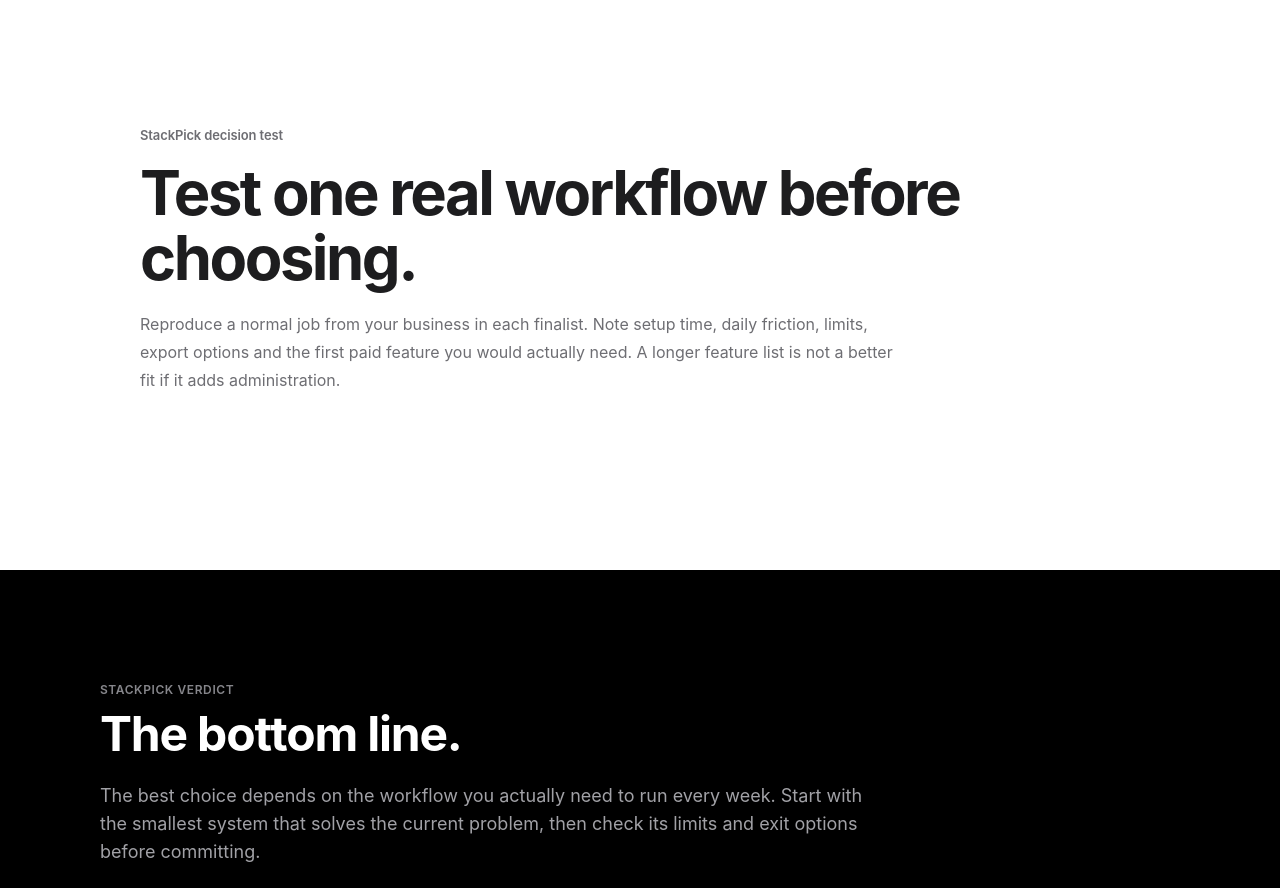
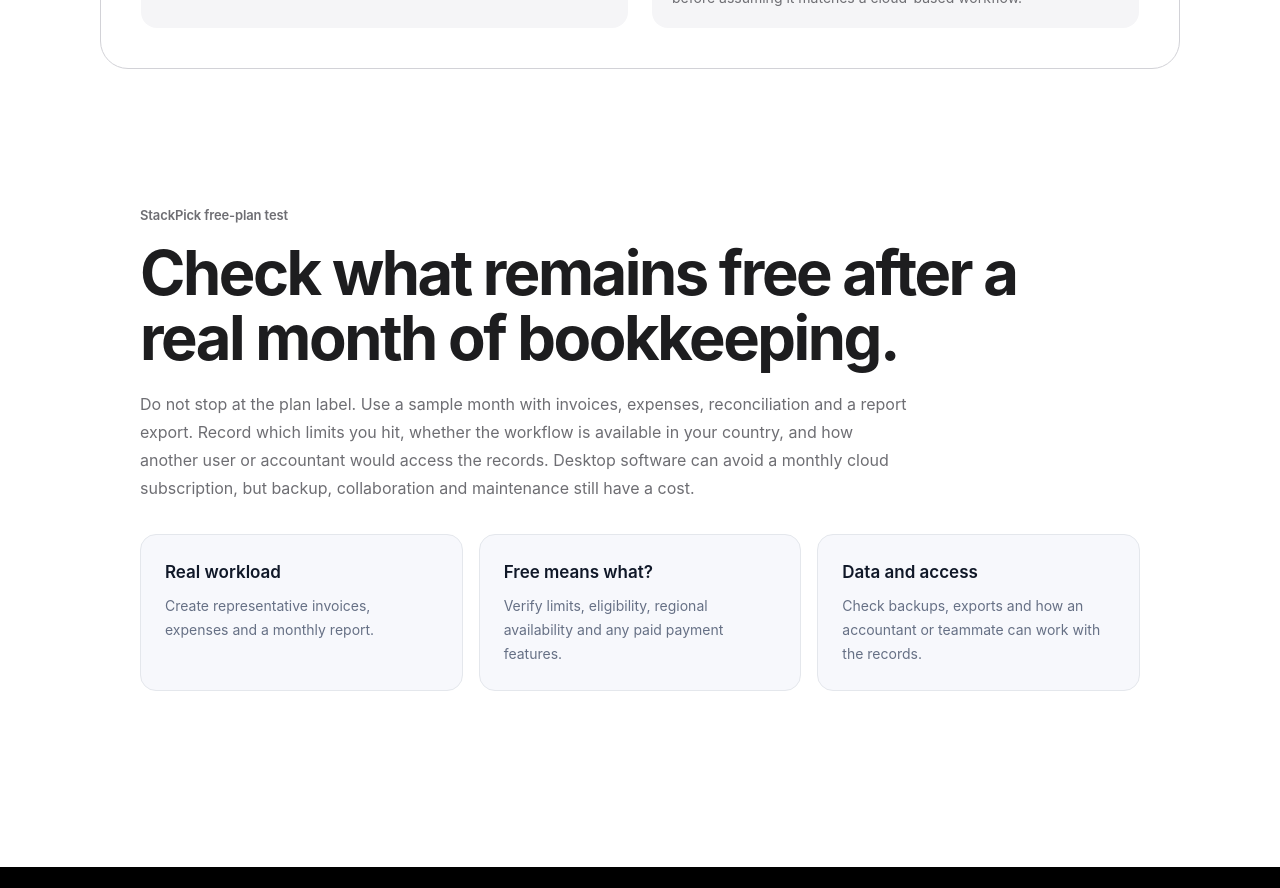
Before and after one commit to LinukaBandara/StackPick, a Next.js app: page /best/free-accounting-software in a window 1280 px wide. Shown: the part 3180-4068 px from the top of the page. Built offline with nearby package versions, Linux system fonts and the light colour scheme; no server answers.

Commit message:
Improve free accounting software tradeoffs

```diff
--- a/app/best/free-accounting-software/page.tsx
+++ b/app/best/free-accounting-software/page.tsx
@@ -15,22 +15,25 @@ export default function Page() {
       intro="Free accounting software compared for freelancers and small businesses, with attention to what remains free once real bookkeeping begins."
       pricingNote="Software plans change. Verify current pricing, user limits, regional availability and included features before making a business decision."
       tools={[
-        { name: "Wave", bestFor: "Simple bookkeeping in supported markets", freeOption: "Check the provider's current free or trial terms and limits.", tradeoff: "Compare current limits, integrations and upgrade cost before moving a real workflow.", url: "https://www.waveapps.com/" },
-        { name: "Zoho Books", bestFor: "Low-cost accounting entry", freeOption: "Check the provider's current free or trial terms and limits.", tradeoff: "Compare current limits, integrations and upgrade cost before moving a real workflow.", url: "https://www.zoho.com/books/" },
-        { name: "GnuCash", bestFor: "Free desktop accounting", freeOption: "Check the provider's current free or trial terms and limits.", tradeoff: "Compare current limits, integrations and upgrade cost before moving a real workflow.", url: "https://www.gnucash.org/" },
-        { name: "Manager", bestFor: "Free core desktop accounting", freeOption: "Check the provider's current free or trial terms and limits.", tradeoff: "Compare current limits, integrations and upgrade cost before moving a real workflow.", url: "https://www.manager.io/" },
+        { name: "Wave", bestFor: "Simple bookkeeping in supported markets", freeOption: "Check the provider's current free or trial terms and limits.", tradeoff: "May suit straightforward invoicing and bookkeeping in supported markets, but country availability and payment-processing fees can change whether it is a practical free option.", url: "https://www.waveapps.com/" },
+        { name: "Zoho Books", bestFor: "Low-cost accounting entry", freeOption: "Check the provider's current free or trial terms and limits.", tradeoff: "Worth checking if your business already uses Zoho, but confirm the current free-plan eligibility, transaction and user limits for your country.", url: "https://www.zoho.com/books/" },
+        { name: "GnuCash", bestFor: "Free desktop accounting", freeOption: "Check the provider's current free or trial terms and limits.", tradeoff: "A free desktop double-entry accounting option with strong control over local records, but it is less of a hosted team service and may require more manual setup and bookkeeping knowledge.", url: "https://www.gnucash.org/" },
+        { name: "Manager", bestFor: "Free core desktop accounting", freeOption: "Check the provider's current free or trial terms and limits.", tradeoff: "Offers desktop accounting software for users who prefer local files, but verify which features and deployment options are included before assuming it matches a cloud-based workflow.", url: "https://www.manager.io/" },
       ]}
       bottomLine="The best choice depends on the workflow you actually need to run every week. Start with the smallest system that solves the current problem, then check its limits and exit options before committing."
     >
       <section className="bg-white">
         <div className="sp-container py-16 sm:py-20">
-          <p className="sp-eyebrow">StackPick decision test</p>
-          <h2 className="sp-title mt-4 max-w-4xl">Test one real workflow before choosing.</h2>
+          <p className="sp-eyebrow">StackPick free-plan test</p>
+          <h2 className="sp-title mt-4 max-w-4xl">Check what remains free after a real month of bookkeeping.</h2>
           <p className="mt-5 max-w-3xl text-base leading-7 text-[#6e6e73]">
-            Reproduce a normal job from your business in each finalist. Note setup time,
-            daily friction, limits, export options and the first paid feature you would actually
-            need. A longer feature list is not a better fit if it adds administration.
+            Do not stop at the plan label. Use a sample month with invoices, expenses, reconciliation and a report export. Record which limits you hit, whether the workflow is available in your country, and how another user or accountant would access the records. Desktop software can avoid a monthly cloud subscription, but backup, collaboration and maintenance still have a cost.
           </p>
+          <div className="mt-8 grid gap-4 sm:grid-cols-3">
+            <div className="rounded-2xl border border-[#e4e7ec] bg-[#f7f8fc] p-6"><p className="font-semibold text-[#101828]">Real workload</p><p className="mt-2 text-sm leading-6 text-[#667085]">Create representative invoices, expenses and a monthly report.</p></div>
+            <div className="rounded-2xl border border-[#e4e7ec] bg-[#f7f8fc] p-6"><p className="font-semibold text-[#101828]">Free means what?</p><p className="mt-2 text-sm leading-6 text-[#667085]">Verify limits, eligibility, regional availability and any paid payment features.</p></div>
+            <div className="rounded-2xl border border-[#e4e7ec] bg-[#f7f8fc] p-6"><p className="font-semibold text-[#101828]">Data and access</p><p className="mt-2 text-sm leading-6 text-[#667085]">Check backups, exports and how an accountant or teammate can work with the records.</p></div>
+          </div>
         </div>
       </section>
     </ComparisonArticle>
```
